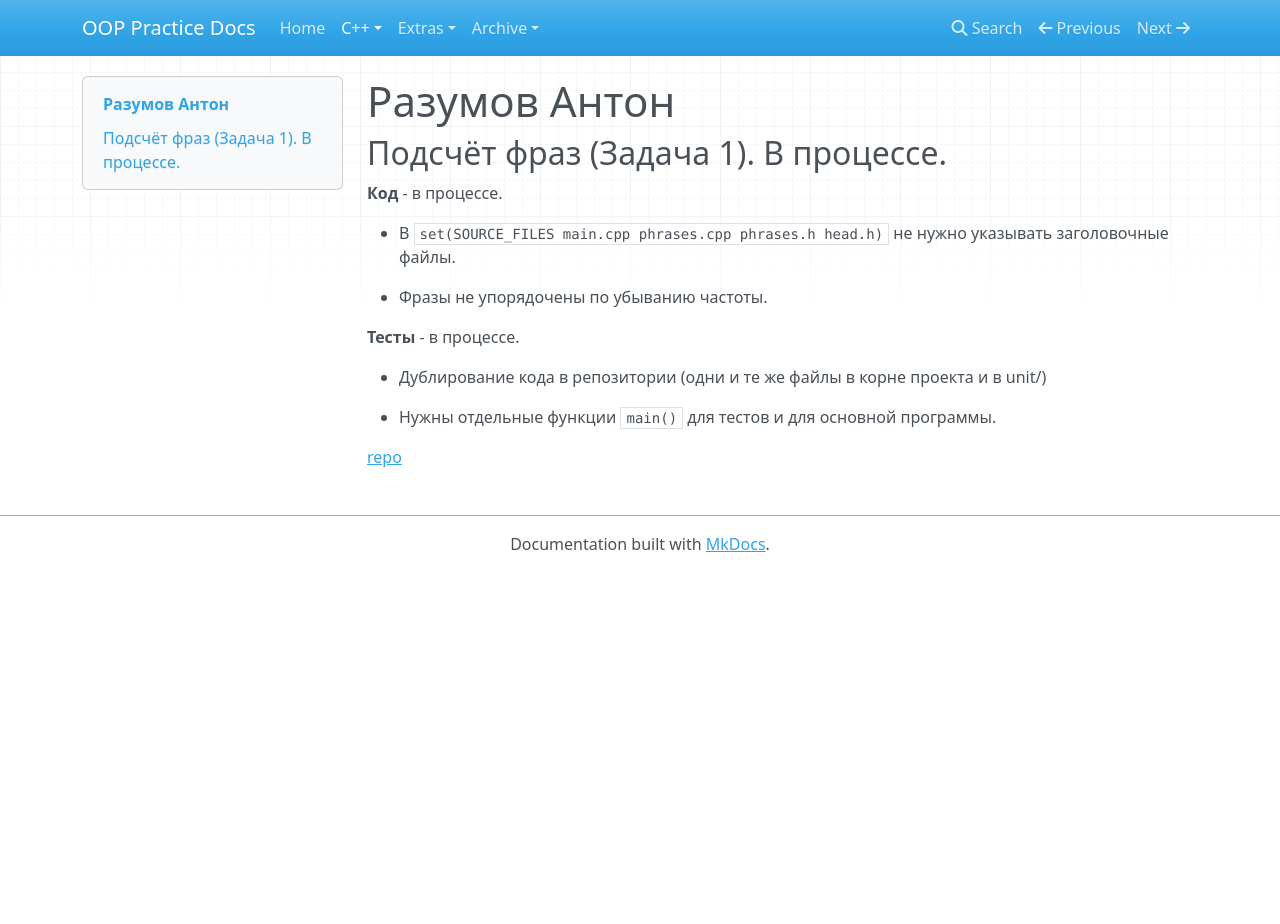
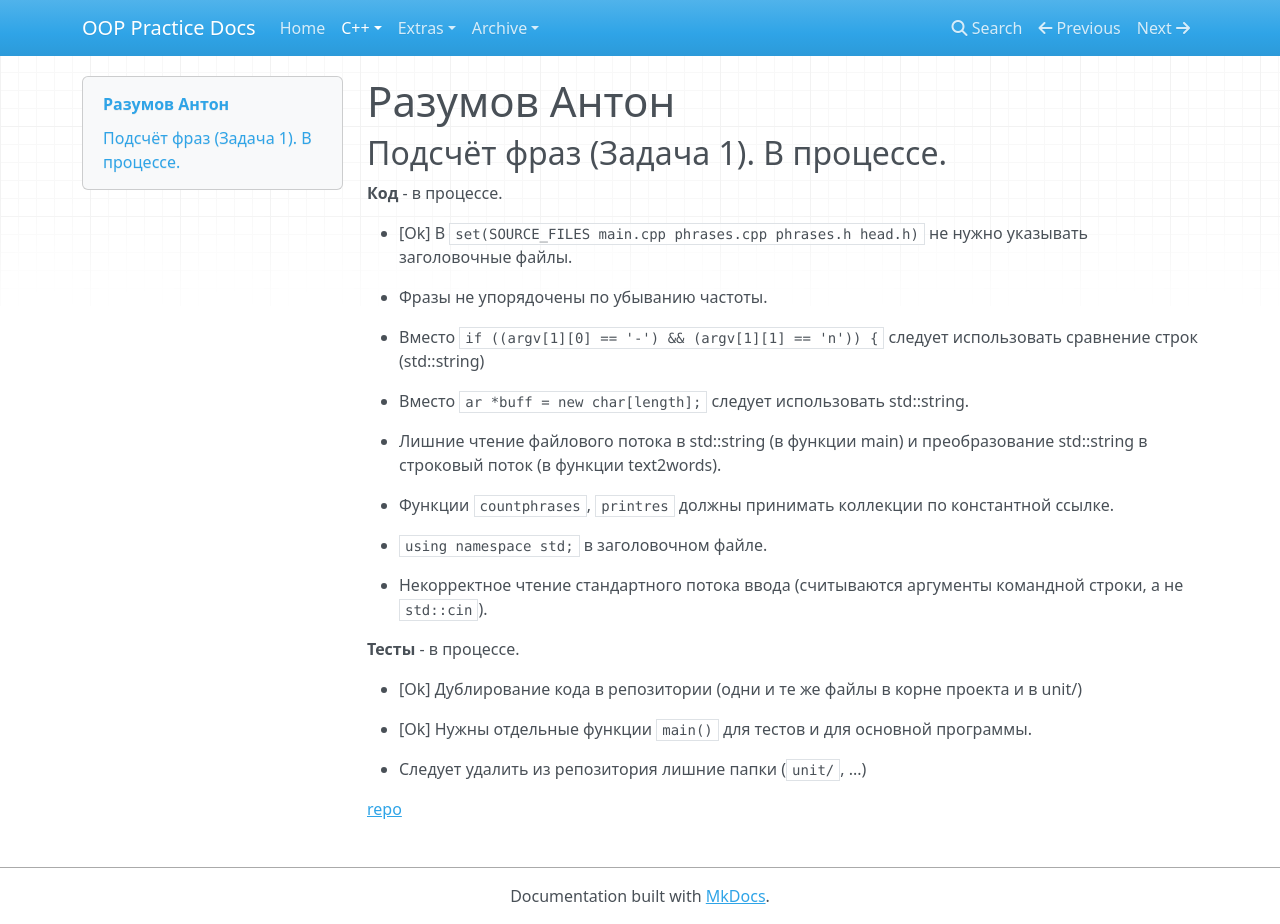
Before and after one commit to avoronkov/oop, an MkDocs documentation site: the page built from docs/2017.cpp/results/razumov.md, in a window 1280 px wide and 924 px high. Built offline with MkDocs 1.6.1, drawn with Linux system fonts in a browser that asks for light colours; nearby versions of some CDN libraries; old or Windows-style settings are respelled for this version of MkDocs.

Commit message:
razumov updated

```diff
--- a/docs/2017.cpp/results/razumov.md
+++ b/docs/2017.cpp/results/razumov.md
@@ -4,14 +4,28 @@
 
 **Код** - в процессе.
 
-- В `set(SOURCE_FILES main.cpp phrases.cpp phrases.h head.h)` не нужно указывать заголовочные файлы.
+- [Ok] В `set(SOURCE_FILES main.cpp phrases.cpp phrases.h head.h)` не нужно указывать заголовочные файлы.
 
 - Фразы не упорядочены по убыванию частоты.
 
+- Вместо `if ((argv[1][0] == '-') && (argv[1][1] == 'n')) {` следует использовать сравнение строк (std::string)
+
+- Вместо `ar *buff = new char[length];` следует использовать std::string.
+
+- Лишние чтение файлового потока в std::string (в функции main) и преобразование std::string в строковый поток (в функции text2words).
+
+- Функции `countphrases`, `printres` должны принимать коллекции по константной ссылке.
+
+- `using namespace std;` в заголовочном файле.
+
+- Некорректное чтение стандартного потока ввода (считываются аргументы командной строки, а не `std::cin`).
+
 **Тесты** - в процессе.
 
-- Дублирование кода в репозитории (одни и те же файлы в корне проекта и в unit/)
+- [Ok] Дублирование кода в репозитории (одни и те же файлы в корне проекта и в unit/)
 
-- Нужны отдельные функции `main()` для тестов и для основной программы.
+- [Ok] Нужны отдельные функции `main()` для тестов и для основной программы.
+
+- Следует удалить из репозитория лишние папки (`unit/`, ...)
 
 [repo](https://bitbucket.org/a_razumov_oop/lab1)
```
